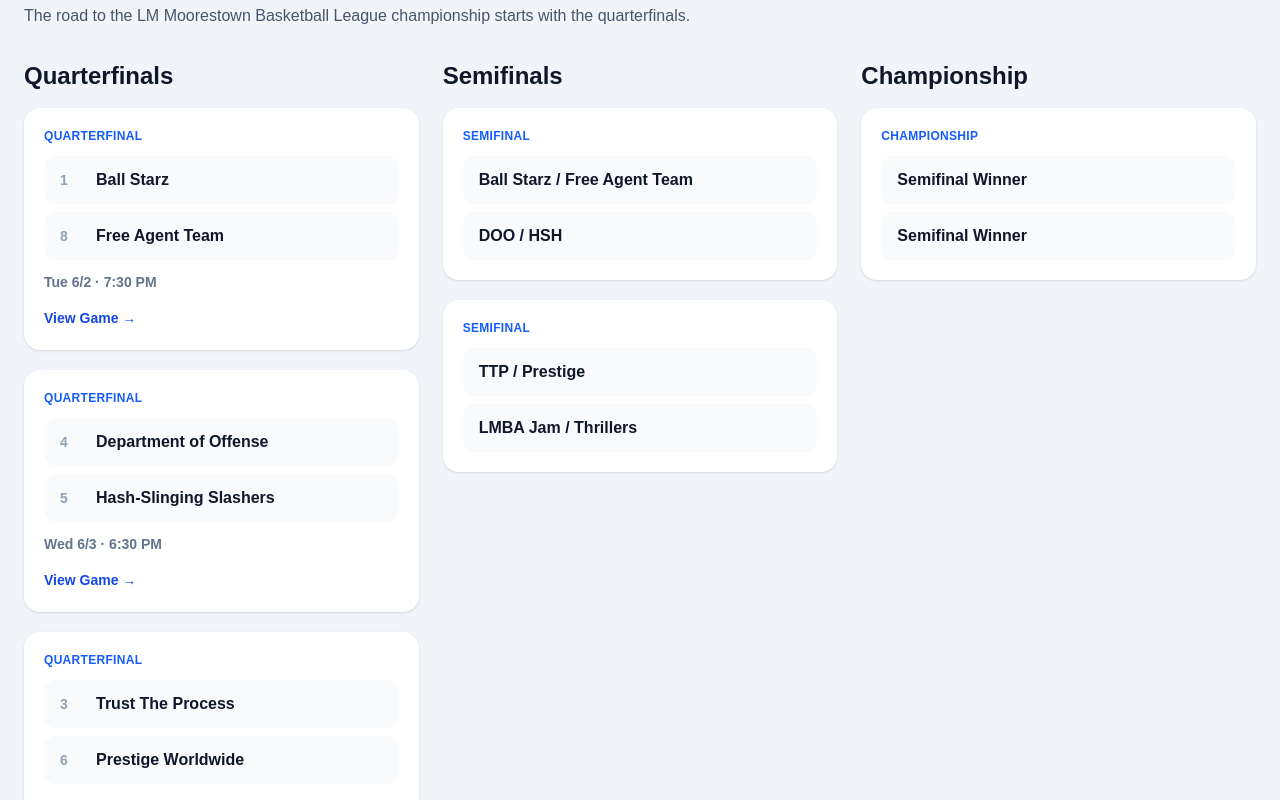
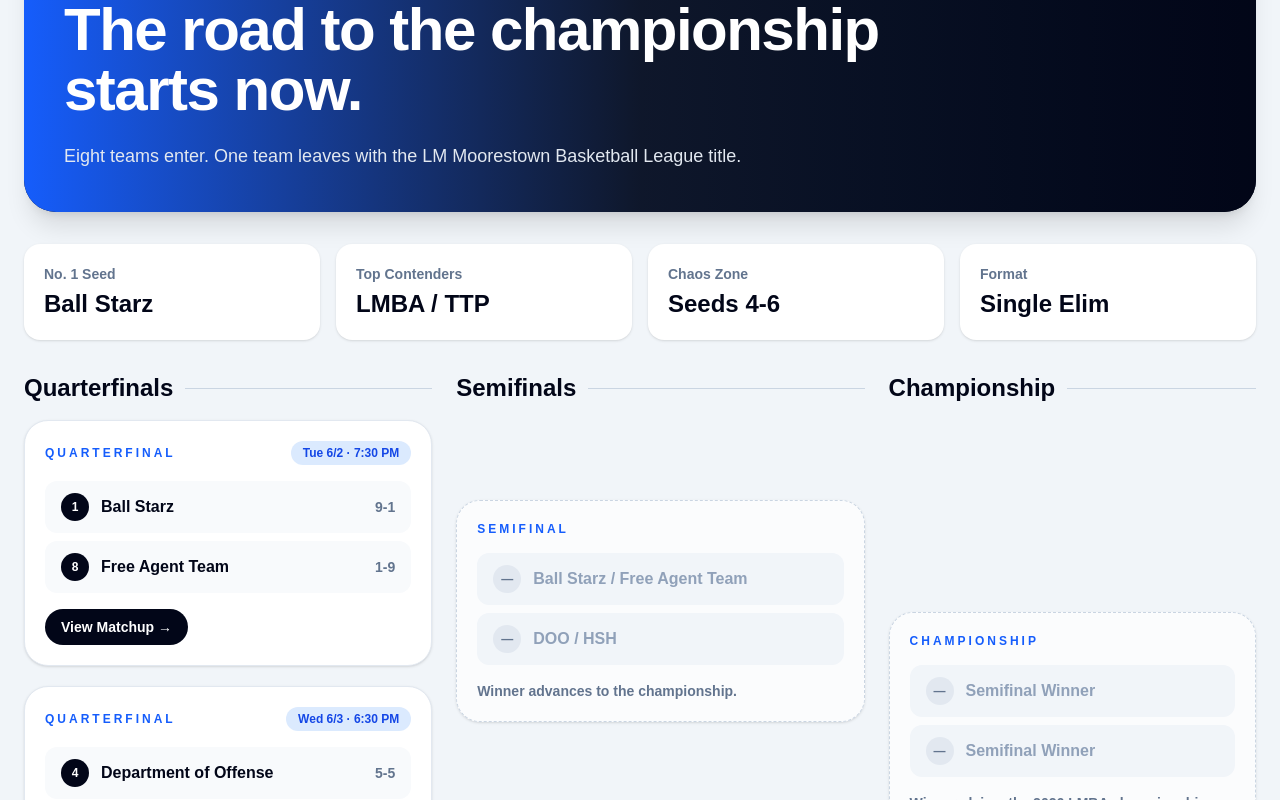
Before and after one commit to illedraiccir/lmba-website, a Next.js app: page /bracket in a window 1280 px wide. Shown: the part 440-1240 px from the top of the page. Built offline with nearby package versions, Linux system fonts and the light colour scheme.

Commit message:
Bracket page refresh.

```diff
--- a/app/bracket/page.tsx
+++ b/app/bracket/page.tsx
@@ -3,92 +3,147 @@ import Link from "next/link";
 const quarterfinals = [
   {
     gameId: "2026-p-qf-g01",
-    topSeed: 1,
-    topTeam: "Ball Starz",
-    bottomSeed: 8,
-    bottomTeam: "Free Agent Team",
+    seedA: 1,
+    teamA: "Ball Starz",
+    recordA: "9-1",
+    seedB: 8,
+    teamB: "Free Agent Team",
+    recordB: "1-9",
     time: "Tue 6/2 · 7:30 PM",
   },
   {
     gameId: "2026-p-qf-g03",
-    topSeed: 4,
-    topTeam: "Department of Offense",
-    bottomSeed: 5,
-    bottomTeam: "Hash-Slinging Slashers",
+    seedA: 4,
+    teamA: "Department of Offense",
+    recordA: "5-5",
+    seedB: 5,
+    teamB: "Hash-Slinging Slashers",
+    recordB: "5-5",
     time: "Wed 6/3 · 6:30 PM",
   },
   {
     gameId: "2026-p-qf-g04",
-    topSeed: 3,
-    topTeam: "Trust The Process",
-    bottomSeed: 6,
-    bottomTeam: "Prestige Worldwide",
+    seedA: 3,
+    teamA: "Trust The Process",
+    recordA: "7-3",
+    seedB: 6,
+    teamB: "Prestige Worldwide",
+    recordB: "3-7",
     time: "Wed 6/3 · 7:30 PM",
   },
   {
     gameId: "2026-p-qf-g02",
-    topSeed: 2,
-    topTeam: "LMBA Jam",
-    bottomSeed: 7,
-    bottomTeam: "Thrillers",
+    seedA: 2,
+    teamA: "LMBA Jam",
+    recordA: "7-3",
+    seedB: 7,
+    teamB: "Thrillers",
+    recordB: "3-7",
     time: "Tue 6/2 · 8:30 PM",
   },
 ];
 
-function MatchupCard({
-  title,
-  gameId,
-  topSeed,
-  topTeam,
-  bottomSeed,
-  bottomTeam,
-  time,
+function TeamRow({
+  seed,
+  team,
+  record,
+  muted = false,
 }: {
-  title: string;
-  gameId?: string;
-  topSeed?: number;
-  topTeam: string;
-  bottomSeed?: number;
-  bottomTeam: string;
-  time?: string;
+  seed?: number;
+  team: string;
+  record?: string;
+  muted?: boolean;
 }) {
   return (
-    <div className="rounded-2xl bg-white p-5 shadow">
-      <p className="mb-3 text-xs font-extrabold uppercase tracking-wide text-blue-600">
-        {title}
+    <div
+      className={`flex items-center justify-between gap-3 rounded-xl px-4 py-3 ${
+        muted ? "bg-slate-100 text-slate-400" : "bg-slate-50 text-slate-950"
+      }`}
+    >
+      <div className="flex min-w-0 items-center gap-3">
+        {seed ? (
+          <span className="flex h-7 w-7 shrink-0 items-center justify-center rounded-full bg-slate-950 text-xs font-black text-white">
+            {seed}
+          </span>
+        ) : (
+          <span className="flex h-7 w-7 shrink-0 items-center justify-center rounded-full bg-slate-200 text-xs font-black text-slate-500">
+            —
+          </span>
+        )}
+
+        <span className="truncate font-extrabold">{team}</span>
+      </div>
+
+      {record && (
+        <span className="shrink-0 text-sm font-bold text-slate-500">
+          {record}
+        </span>
+      )}
+    </div>
+  );
+}
+
+function MatchupCard({
+  round,
+  gameId,
+  seedA,
+  teamA,
+  recordA,
+  seedB,
+  teamB,
+  recordB,
+  time,
+  note,
+  muted = false,
+}: {
+  round: string;
+  gameId?: string;
+  seedA?: number;
+  teamA: string;
+  recordA?: string;
+  seedB?: number;
+  teamB: string;
+  recordB?: string;
+  time?: string;
+  note?: string;
+  muted?: boolean;
+}) {
+  return (
+    <article
+      className={`rounded-3xl border p-5 shadow-sm ${
+        muted
+          ? "border-dashed border-slate-300 bg-white/70"
+          : "border-slate-200 bg-white"
+      }`}
+    >
+      <div className="mb-4 flex items-center justify-between gap-3">
+        <p className="text-xs font-black uppercase tracking-[0.25em] text-blue-600">
+          {round}
         </p>
 
-      <div className="space-y-2">
-        <div className="flex items-center gap-3 rounded-xl bg-slate-50 px-4 py-3">
-          {topSeed && (
-            <span className="w-6 text-sm font-black text-slate-400">
-              {topSeed}
+        {time && (
+          <span className="rounded-full bg-blue-100 px-3 py-1 text-xs font-extrabold text-blue-700">
+            {time}
           </span>
         )}
-          <span className="font-extrabold text-slate-900">{topTeam}</span>
       </div>
 
-        <div className="flex items-center gap-3 rounded-xl bg-slate-50 px-4 py-3">
-          {bottomSeed && (
-            <span className="w-6 text-sm font-black text-slate-400">
-              {bottomSeed}
-            </span>
-          )}
-          <span className="font-extrabold text-slate-900">{bottomTeam}</span>
-        </div>
+      <div className="space-y-2">
+        <TeamRow seed={seedA} team={teamA} record={recordA} muted={muted} />
+        <TeamRow seed={seedB} team={teamB} record={recordB} muted={muted} />
       </div>
 
-      {time && <p className="mt-3 text-sm font-semibold text-slate-500">{time}</p>}
+      {note && <p className="mt-4 text-sm font-semibold text-slate-500">{note}</p>}
 
       {gameId && (
         <Link
           href={`/results/${gameId}`}
-          className="mt-4 inline-block text-sm font-bold text-blue-700 hover:underline"
+          className="mt-4 inline-flex rounded-full bg-slate-950 px-4 py-2 text-sm font-bold text-white transition hover:bg-blue-700"
         >
-          View Game →
+          View Matchup →
         </Link>
       )}
-    </div>
+    </article>
   );
 }
 
@@ -96,66 +151,126 @@ export default function BracketPage() {
   return (
     <main className="min-h-screen bg-slate-100 px-6 py-10">
       <div className="mx-auto max-w-7xl">
-        <div className="mb-8">
-          <p className="text-sm font-extrabold uppercase tracking-[0.25em] text-blue-600">
-            2026 Playoffs
+        <section className="mb-8 overflow-hidden rounded-[2rem] bg-slate-950 shadow-xl">
+          <div className="bg-gradient-to-r from-blue-600 via-slate-900 to-slate-950 p-8 text-white md:p-10">
+            <p className="text-sm font-black uppercase tracking-[0.35em] text-blue-200">
+              2026 LMBA Playoffs
             </p>
-          <h1 className="mt-2 text-4xl font-black tracking-tight text-slate-950">
-            Playoff Bracket
+
+            <h1 className="mt-4 max-w-4xl text-4xl font-black tracking-tight md:text-6xl">
+              The road to the championship starts now.
             </h1>
-          <p className="mt-3 max-w-3xl text-slate-600">
-            The road to the LM Moorestown Basketball League championship starts
-            with the quarterfinals.
+
+            <p className="mt-5 max-w-3xl text-lg leading-8 text-slate-200">
+              Eight teams enter. One team leaves with the LM Moorestown
+              Basketball League title.
+            </p>
+          </div>
+        </section>
+
+        <div className="mb-8 grid gap-4 md:grid-cols-4">
+          <div className="rounded-2xl bg-white p-5 shadow">
+            <p className="text-sm font-bold text-slate-500">No. 1 Seed</p>
+            <p className="mt-1 text-2xl font-black text-slate-950">
+              Ball Starz
             </p>
           </div>
 
-        <div className="grid gap-6 lg:grid-cols-3">
+          <div className="rounded-2xl bg-white p-5 shadow">
+            <p className="text-sm font-bold text-slate-500">Top Contenders</p>
+            <p className="mt-1 text-2xl font-black text-slate-950">
+              LMBA / TTP
+            </p>
+          </div>
+
+          <div className="rounded-2xl bg-white p-5 shadow">
+            <p className="text-sm font-bold text-slate-500">Chaos Zone</p>
+            <p className="mt-1 text-2xl font-black text-slate-950">
+              Seeds 4-6
+            </p>
+          </div>
+
+          <div className="rounded-2xl bg-white p-5 shadow">
+            <p className="text-sm font-bold text-slate-500">Format</p>
+            <p className="mt-1 text-2xl font-black text-slate-950">
+              Single Elim
+            </p>
+          </div>
+        </div>
+
+        <div className="grid gap-6 lg:grid-cols-[1fr_1fr_0.9fr]">
           <section>
-            <h2 className="mb-4 text-2xl font-extrabold text-slate-900">
+            <div className="mb-4 flex items-center gap-3">
+              <h2 className="text-2xl font-black text-slate-950">
                 Quarterfinals
               </h2>
+              <div className="h-px flex-1 bg-slate-300" />
+            </div>
 
             <div className="space-y-5">
               {quarterfinals.map((game) => (
                 <MatchupCard
                   key={game.gameId}
-                  title="Quarterfinal"
-                  {...game}
+                  round="Quarterfinal"
+                  gameId={game.gameId}
+                  seedA={game.seedA}
+                  teamA={game.teamA}
+                  recordA={game.recordA}
+                  seedB={game.seedB}
+                  teamB={game.teamB}
+                  recordB={game.recordB}
+                  time={game.time}
                 />
               ))}
             </div>
           </section>
 
           <section>
-            <h2 className="mb-4 text-2xl font-extrabold text-slate-900">
+            <div className="mb-4 flex items-center gap-3">
+              <h2 className="text-2xl font-black text-slate-950">
                 Semifinals
               </h2>
+              <div className="h-px flex-1 bg-slate-300" />
+            </div>
 
-            <div className="space-y-5">
+            <div className="space-y-5 lg:pt-20">
               <MatchupCard
-                title="Semifinal"
-                topTeam="Ball Starz / Free Agent Team"
-                bottomTeam="DOO / HSH"
+                round="Semifinal"
+                teamA="Ball Starz / Free Agent Team"
+                teamB="DOO / HSH"
+                note="Winner advances to the championship."
+                muted
               />
 
+              <div className="hidden h-20 lg:block" />
+
               <MatchupCard
-                title="Semifinal"
-                topTeam="TTP / Prestige"
-                bottomTeam="LMBA Jam / Thrillers"
+                round="Semifinal"
+                teamA="TTP / Prestige"
+                teamB="LMBA Jam / Thrillers"
+                note="Winner advances to the championship."
+                muted
               />
             </div>
           </section>
 
           <section>
-            <h2 className="mb-4 text-2xl font-extrabold text-slate-900">
+            <div className="mb-4 flex items-center gap-3">
+              <h2 className="text-2xl font-black text-slate-950">
                 Championship
               </h2>
+              <div className="h-px flex-1 bg-slate-300" />
+            </div>
 
+            <div className="lg:pt-48">
               <MatchupCard
-              title="Championship"
-              topTeam="Semifinal Winner"
-              bottomTeam="Semifinal Winner"
+                round="Championship"
+                teamA="Semifinal Winner"
+                teamB="Semifinal Winner"
+                note="Winner claims the 2026 LMBA championship."
+                muted
               />
+            </div>
           </section>
         </div>
       </div>
```
Lines whose indentation alone changed are shown as unchanged.
